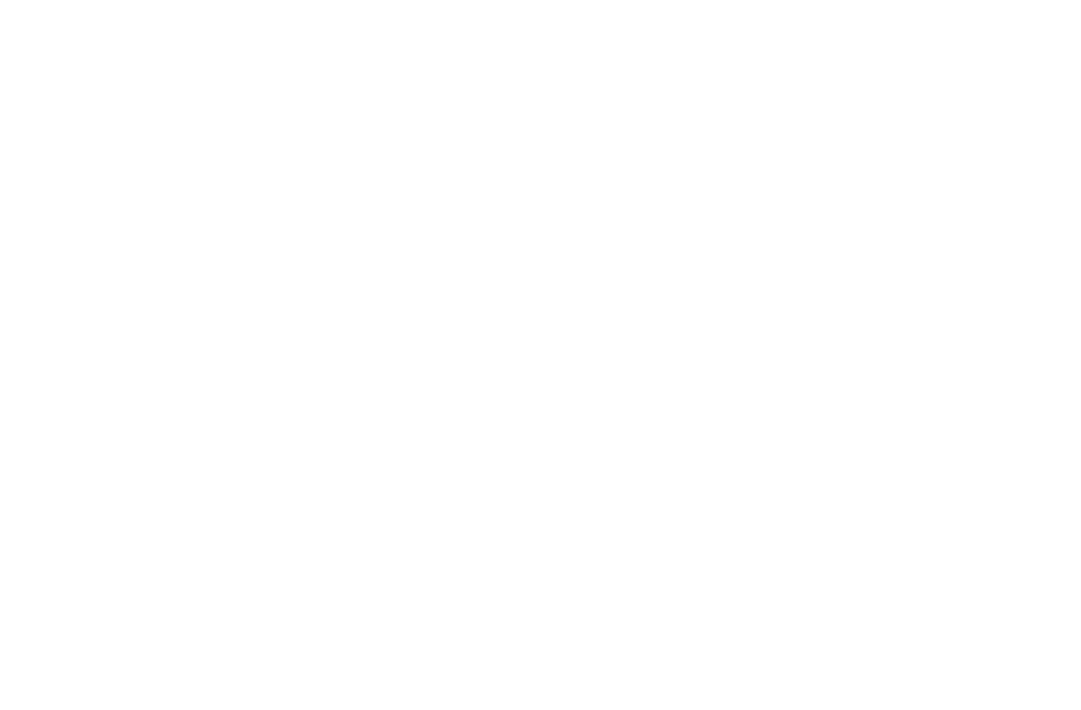
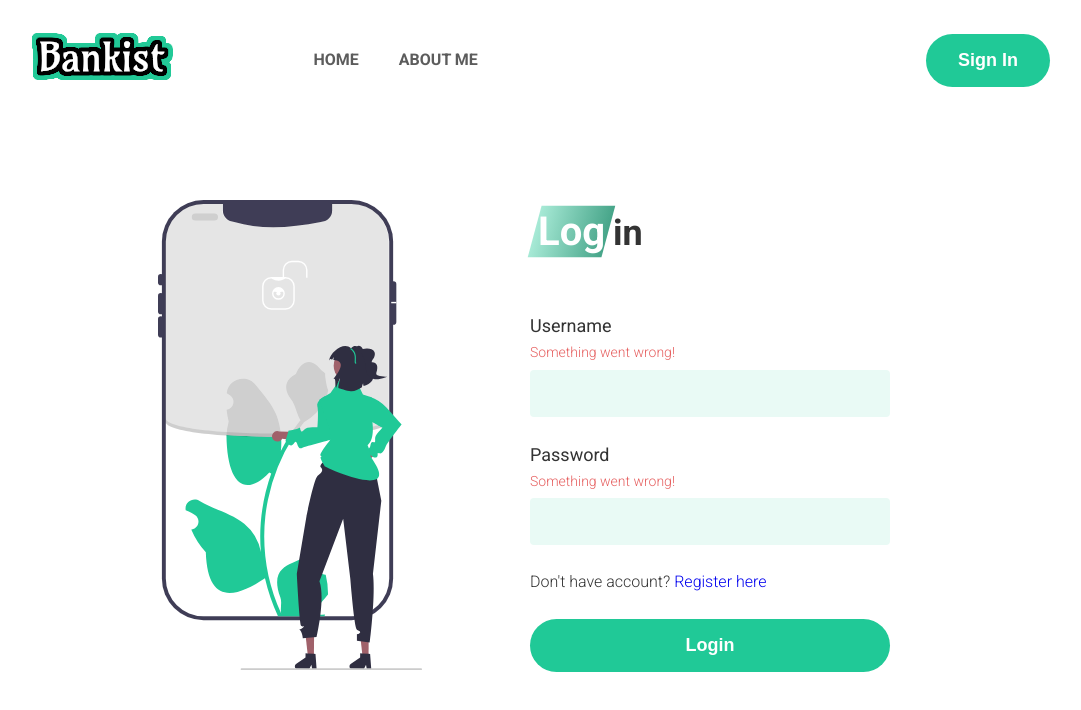
Before and after one commit to BachTranAnhDuc/Final-Web-Banking-App, a React (Create React App) app in the folder client/: page /login in a window 1280 px wide. Before the commit this address had no page. Shown: the top 710 px of the page, without its empty margins (110-1191 px from the left). Built offline with nearby package versions, Linux system fonts and the light colour scheme.

Commit message:
error and success

```diff
--- a/client/src/App.js
+++ b/client/src/App.js
@@ -1,6 +1,6 @@
 import React from 'react';
 import { BrowserRouter, Routes, Route } from 'react-router-dom';
-import { About, Landing, Register } from './pages';
+import { About, Landing, Register, Login } from './pages';
 import { ShareLayout } from './components';
 
 const App = () => {
@@ -11,6 +11,7 @@
           <Route index element={<Landing></Landing>}></Route>
           <Route path="/about" element={<About></About>}></Route>
           <Route path="/register" element={<Register></Register>}></Route>
+          <Route path="/login" element={<Login></Login>}></Route>
         </Route>
       </Routes>
     </BrowserRouter>
--- a/client/src/components/Navbar.js
+++ b/client/src/components/Navbar.js
@@ -58,12 +58,12 @@
         </li>
       </ul>
 
-      <NavLink to={'/register'}>
+      <NavLink to={'/login'}>
         <button
           className="btn btn-login btn-white btn-animate"
           onClick={() => switchPage()}
         >
-          SignIn / Signout
+          Sign In
         </button>
       </NavLink>
     </nav>
--- a/client/src/index.css
+++ b/client/src/index.css
@@ -475,6 +475,58 @@
   background-color: var(--color-primary-light-9);
 }
 
+.form-control__2 {
+  display: grid;
+  grid-template-rows: repeat(2, 1fr);
+}
+
+.form__error {
+  font-size: 1.4rem;
+  color: var(--color-tertiary-dark-1);
+}
+
+.form__success {
+  font-size: 1.4rem;
+  color: var(--color-primary-light-1);
+}
+
+/* LOGIN */
+.section-login {
+  height: 85vh;
+  padding: 8rem 16rem;
+
+  display: grid;
+
+  grid-template-columns: repeat(2, 1fr);
+
+  justify-content: center;
+  justify-items: center;
+}
+
+.login__container-image {
+}
+
+.login__content {
+  justify-self: start;
+
+  width: 75%;
+
+  display: grid;
+
+  grid-template-rows: min-content 1fr;
+}
+
+.login__container-image img {
+  height: 47rem;
+}
+
+.login__form {
+  align-self: center;
+  display: grid;
+
+  gap: 2.4rem;
+}
+
 /* BUTTON */
 .btn {
   font-size: 1.8rem;
@@ -545,6 +597,10 @@
 .btn-contact:active {
   box-shadow: none;
   transform: translateY(0);
+}
+
+.btn-link {
+  text-decoration: none;
 }
 
 /* CSS */
--- /dev/null
+++ b/client/src/pages/Login.js
@@ -0,0 +1,76 @@
+import React, { useState } from 'react';
+import { Loading } from '../components';
+import { useGlobalContext } from '../context/appContext';
+import loginImage from '../assets/images/login_1.svg';
+import { Link } from 'react-router-dom';
+
+const Login = () => {
+  const { isLoading, switchPage } = useGlobalContext();
+  const [isErrorForm, setErrorForm] = useState(true);
+
+  if (isLoading) {
+    return <Loading></Loading>;
+  }
+
+  return (
+    <section className="section-login">
+      <div className="login__container-image">
+        <img src={loginImage} alt="login image" />
+      </div>
+      <div className="login__content">
+        <h1 className="heading--primary">
+          <span className="heading__highlight">Log</span>in
+        </h1>
+
+        <form className="login__form">
+          <div className="form-control__2">
+            <label htmlFor="name" className="form-label">
+              Username
+            </label>
+            {/* {isErrorForm ? (
+              <span className="form__error">Something went wrong</span>
+            ) : (
+              <span className="form__success">It OK</span>
+            )} */}
+            <span className={isErrorForm ? 'form__error' : 'form__success'}>
+              {isErrorForm ? 'Something went wrong!' : 'It OK!'}
+            </span>
+
+            <input type="text" className="form-input" id="name" name="name" />
+          </div>
+          <div className="form-control__2">
+            <label htmlFor="password" className="form-label">
+              Password
+            </label>
+
+            <span className={isErrorForm ? 'form__error' : 'form__success'}>
+              {isErrorForm ? 'Something went wrong!' : 'It OK!'}
+            </span>
+
+            <input
+              type="password"
+              className="form-input"
+              id="password"
+              name="password"
+            />
+          </div>
+
+          <p>
+            Don't have account?{' '}
+            <Link
+              to={'/register'}
+              className="btn-link"
+              onClick={() => switchPage()}
+            >
+              Register here
+            </Link>
+          </p>
+
+          <button className="btn">Login</button>
+        </form>
+      </div>
+    </section>
+  );
+};
+
+export default Login;
--- a/client/src/pages/index.js
+++ b/client/src/pages/index.js
@@ -3,5 +3,6 @@
 import Error from './Error';
 import Register from './Register';
 import About from './About';
+import Login from './Login';
 
-export { Landing, Dashboard, Error, Register, About };
+export { Landing, Dashboard, Error, Register, About, Login };
```
Also changed, not shown: client/src/assets/images/login_1.svg (added).
